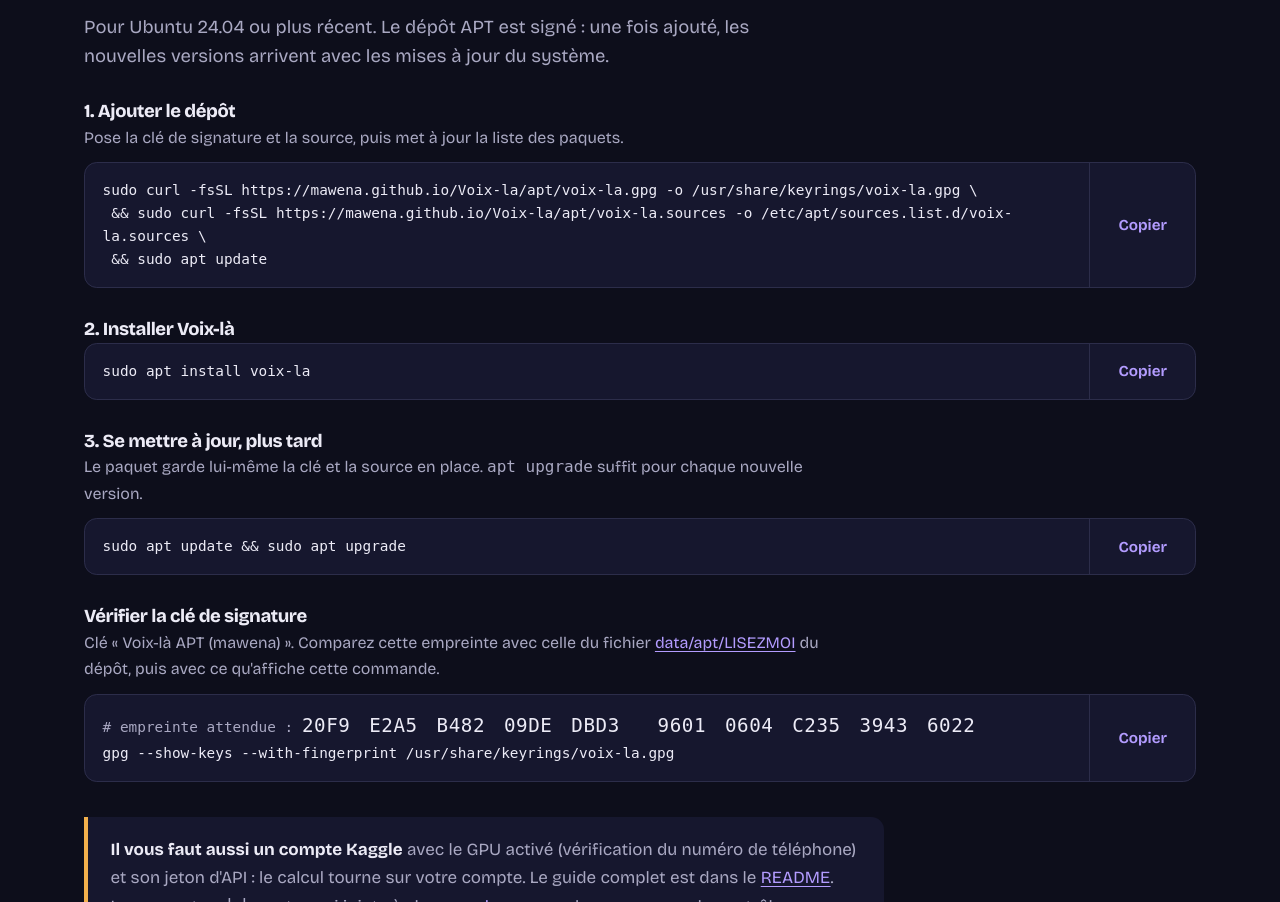
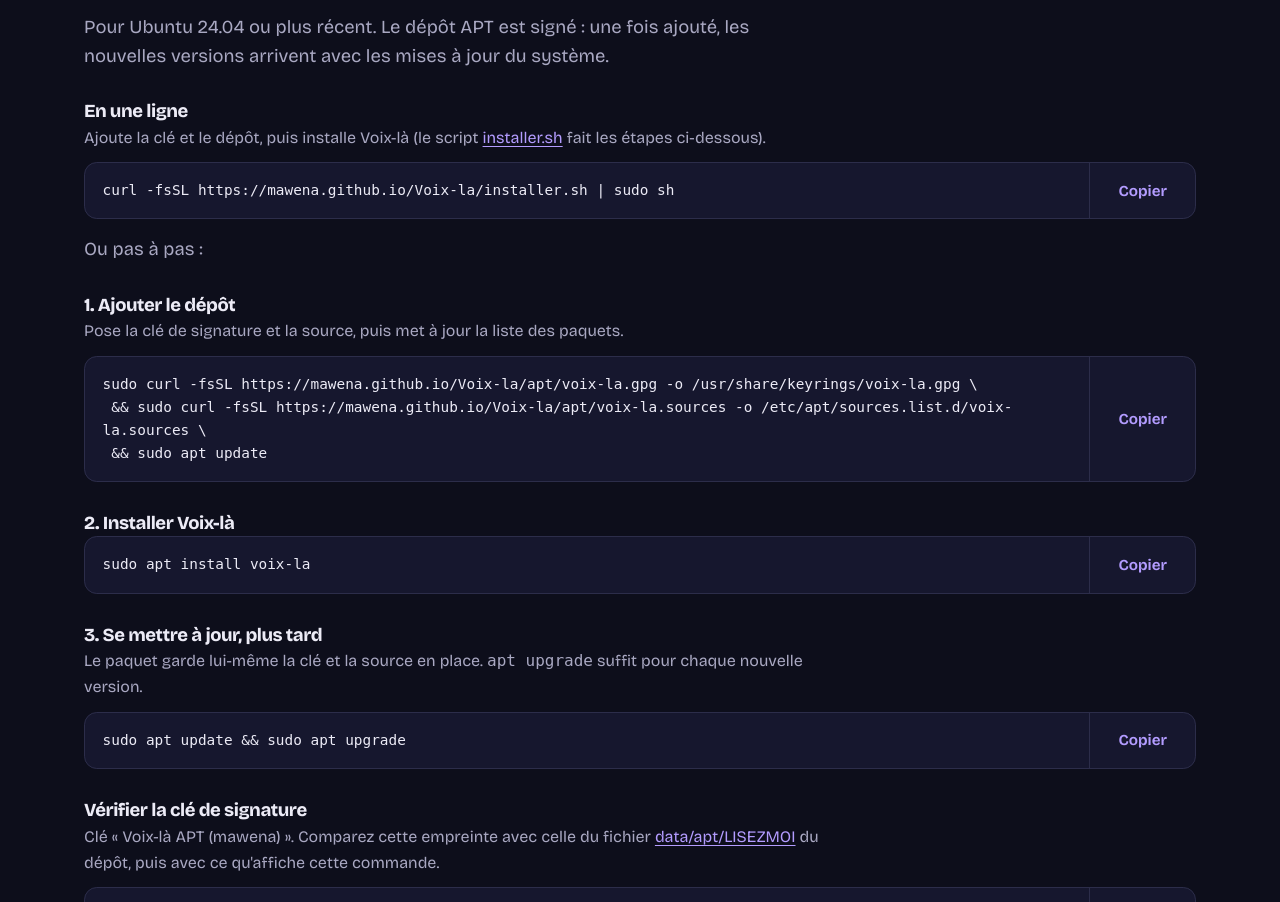
Before and after one commit to mawena/Voix-la, a plain HTML site: page site/index.html in a window 1280 px wide. Shown: the part 6408-7310 px from the top of the page. Drawn offline with Linux system fonts and the light colour scheme.

Commit message:
feat(site): installation en une ligne (installer.sh), README réorganisé : une ligne, pas à pas, mises à jour, .deb en dernier recours

```diff
--- a/site/index.html
+++ b/site/index.html
@@ -397,6 +397,17 @@ figcaption.vu{font-size:.9rem;color:var(--doux);padding:.7rem 1rem;border-top:1p
     <p class="intro">Pour Ubuntu 24.04 ou plus récent. Le dépôt APT est signé&nbsp;: une fois ajouté, les nouvelles versions arrivent avec les mises à jour du système.</p>
 
     <div class="bloc">
+      <h3>En une ligne</h3>
+      <p>Ajoute la clé et le dépôt, puis installe Voix-là (le script <a href="installer.sh">installer.sh</a> fait les étapes ci-dessous).</p>
+      <div class="commande">
+<pre id="cmd-courte">curl -fsSL https://mawena.github.io/Voix-la/installer.sh | sudo sh</pre>
+        <button type="button" data-copie="cmd-courte" aria-label="Copier la commande d'installation en une ligne">Copier</button>
+      </div>
+    </div>
+
+    <p class="intro">Ou pas à pas&nbsp;:</p>
+
+    <div class="bloc">
       <h3>1. Ajouter le dépôt</h3>
       <p>Pose la clé de signature et la source, puis met à jour la liste des paquets.</p>
       <div class="commande">
```
Also changed, not shown: 2 other files.
